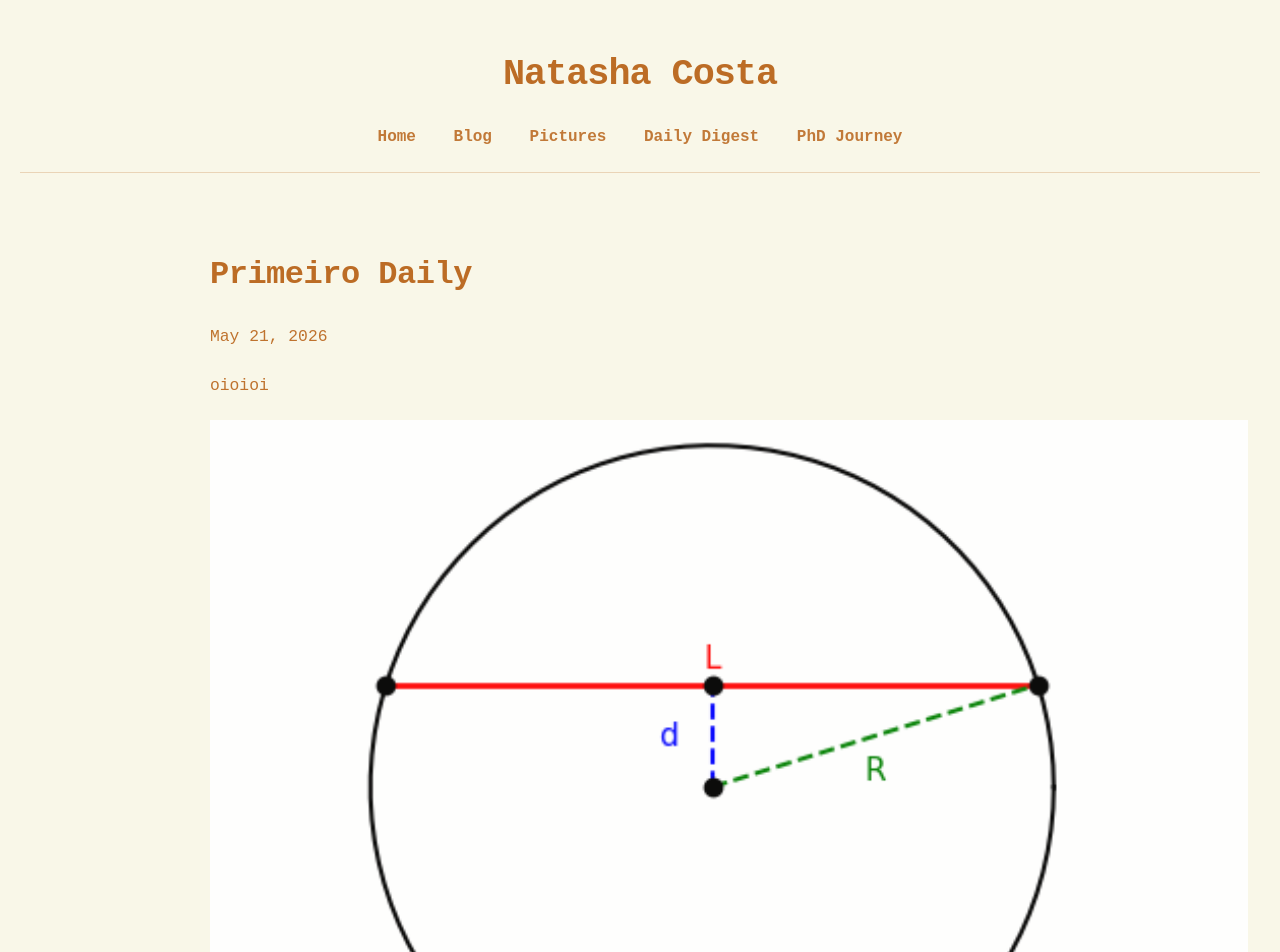
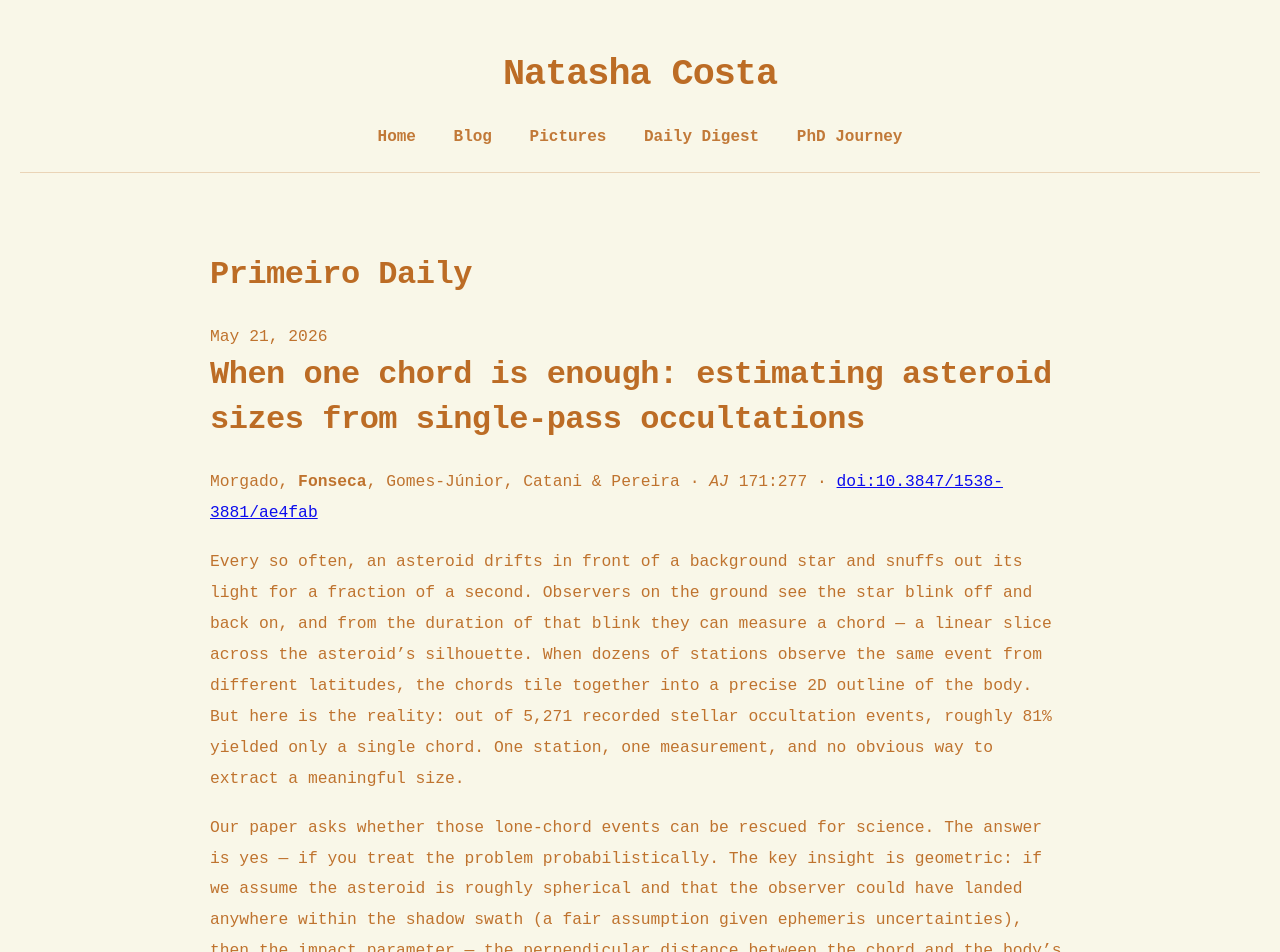
Before and after one commit to AstroNatasha/AstroNatasha.github.io, a Jekyll site: the page built from _daily/2026-05-21-primeiro-daily.md, in a window 1280 px wide and 1400 px high. Shown: the top 952 px of the window. Built offline with Jekyll 4.4.1, drawn with Linux system fonts in a browser that asks for light colours; some of the changed text lies outside the part shown.

Commit message:
Update Daily Digest “2026-05-21-primeiro-daily”

```diff
--- a/_daily/2026-05-21-primeiro-daily.md
+++ b/_daily/2026-05-21-primeiro-daily.md
@@ -3,8 +3,22 @@ layout: daily_post
 title: Primeiro Daily
 date: 2026-05-21
 ---
-oioioi
+# When one chord is enough: estimating asteroid sizes from single-pass occultations
 
-![](/images/misc/circle.png)
+Morgado, **Fonseca**, Gomes-Júnior, Catani & Pereira · *AJ* 171:277 · [doi:10.3847/1538-3881/ae4fab](https://doi.org/10.3847/1538-3881/ae4fab)
+
+Every so often, an asteroid drifts in front of a background star and snuffs out its light for a fraction of a second. Observers on the ground see the star blink off and back on, and from the duration of that blink they can measure a chord — a linear slice across the asteroid's silhouette. When dozens of stations observe the same event from different latitudes, the chords tile together into a precise 2D outline of the body. But here is the reality: out of 5,271 recorded stellar occultation events, roughly 81% yielded only a single chord. One station, one measurement, and no obvious way to extract a meaningful size.
+
+Our paper asks whether those lone-chord events can be rescued for science. The answer is yes — if you treat the problem probabilistically. The key insight is geometric: if we assume the asteroid is roughly spherical and that the observer could have landed anywhere within the shadow swath (a fair assumption given ephemeris uncertainties), then the impact parameter — the perpendicular distance between the chord and the body's centre — is uniformly distributed. That uniform prior on geometry, combined with Bayes' theorem and a power-law prior on asteroid size distributions, turns a single chord length *L* into a full posterior distribution over possible radii.
+
+
+
+The core likelihood
+
+![](<div style="text-align:center; margin: 2rem 0;">   <img src="URL_DA_IMAGEM" style="width:80%; max-width:700px; height:auto;"> </div>)
+
+The posterior P(R | L) ∝ P(L | R) · P(R), with P(R) ∝ R−2.5 as the size prior. The most probable radius is L/2 — the diametral case — with a skewed tail toward larger bodies (skewness ≈ 0.71). The 68% credible interval spans roughly ±9.5% of L; the 95% interval, ±32% of L.
 
 ![]()
+
+![]()
```
